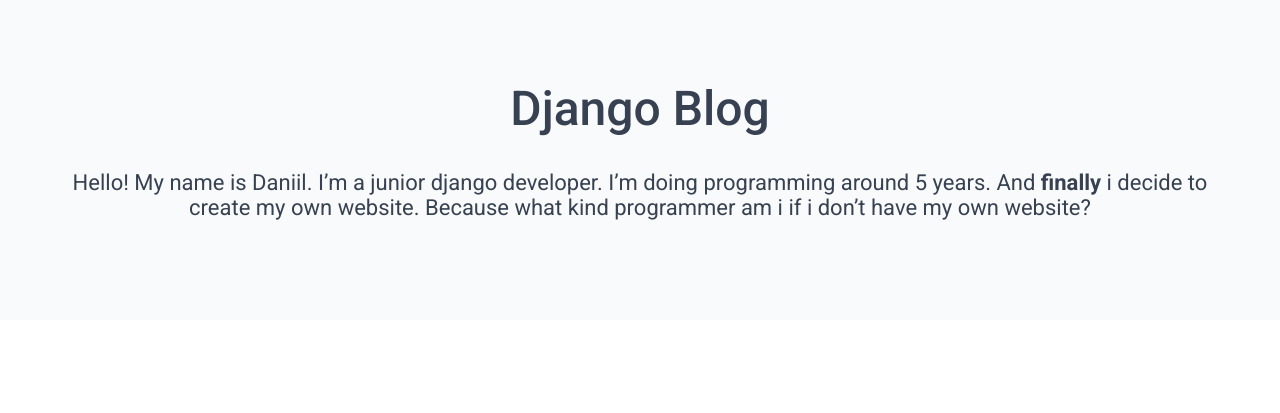
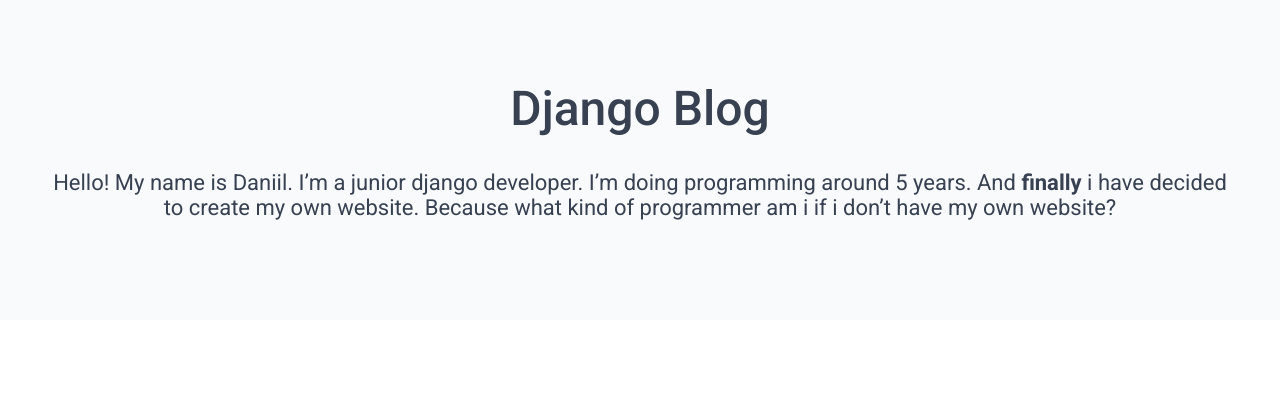
Before and after one commit to TyPaporotnyk/DjangoBlog, a Django app: page / in a window 1280 px wide. Shown: the part 81-494 px from the top of the page. Run offline with Django 4.2, Linux system fonts and the light colour scheme; parts of the project's set-up code (start-up, migrations or seed data) failed here and were passed over; some libraries are stand-ins or nearby versions.

Commit message:
fixed paragraph errors

```diff
--- a/templates/main.html
+++ b/templates/main.html
@@ -12,7 +12,7 @@
                 Django Blog
             </h1>
             <p>
-                Hello! My name is Daniil. I’m a junior django developer. I’m doing programming around 5 years. And <b>finally</b> i decide to create my own website. Because what kind programmer am i if i don’t have my own website?
+                Hello! My name is Daniil. I’m a junior django developer. I’m doing programming around 5 years. And <b>finally</b> i have decided to create my own website. Because what kind of programmer am i if i don’t have my own website?
             </p>
         </div>
     </div>
```
